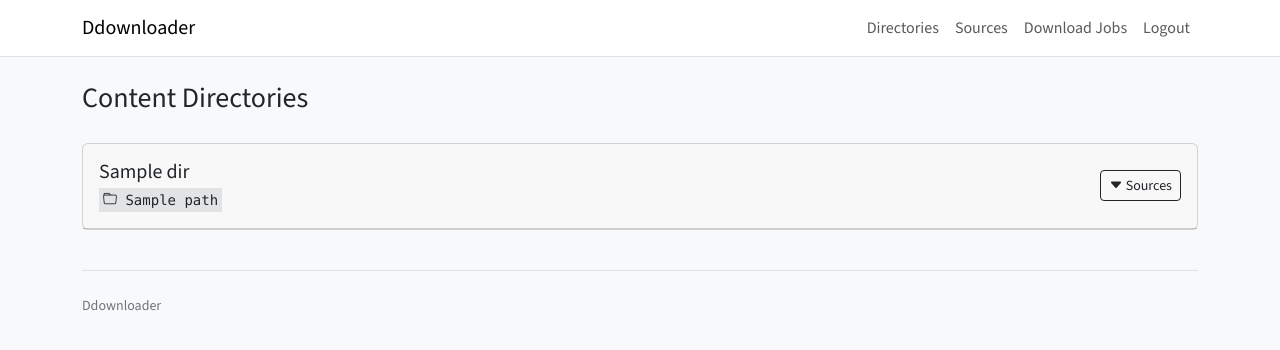
After one commit to giobyte8/ddownloader, a Python web app: template ddownloader/web/templates/directories/index.html in a window 1280 px wide. The commit adds this page. Shown: the top 350 px of the page. Run offline with Jinja, Linux system fonts and the light colour scheme; the template is opened without the code that fills it: most values are stand-ins (such as "Sample title", 1, 10 or a date in 2020).

Commit message:
Implement directories listing and sources display

```diff
--- a/ddownloader/web/app.py
+++ b/ddownloader/web/app.py
@@ -2,9 +2,10 @@ import logging
 from datetime import timedelta
 from quart import Quart
 from ddownloader import config as cfg
+from .auth_app import auth_app
 from .api_hooks import hooks_api
 from .app_sources import sources_app
-from .auth_app import auth_app
+from .directories.app import directories_app
 
 
 logger = logging.getLogger(__name__)
@@ -22,9 +23,10 @@ app.config["SESSION_COOKIE_SAMESITE"] = "Lax"
 app.config["SESSION_COOKIE_SECURE"] = cfg.app_env() in ["prod", "production"]
 app.config["SESSION_COOKIE_HTTPONLY"] = True
 
+app.register_blueprint(auth_app)
 app.register_blueprint(hooks_api, url_prefix="/api/hooks")
 app.register_blueprint(sources_app, url_prefix="/sources")
-app.register_blueprint(auth_app)
+app.register_blueprint(directories_app, url_prefix="/directories")
 
 
 @app.route("/ping")
--- a/ddownloader/web/templates/base.html
+++ b/ddownloader/web/templates/base.html
@@ -64,6 +64,11 @@
         <div class="collapse navbar-collapse" id="navbarNav">
           <ul class="navbar-nav ms-auto">
             <li class="nav-item">
+              <a class="nav-link" href="/directories/">
+                Directories
+              </a>
+            </li>
+            <li class="nav-item">
               <a class="nav-link" href="/sources/">
                 Sources
               </a>
--- /dev/null
+++ b/ddownloader/web/templates/directories/index.html
@@ -0,0 +1,118 @@
+{% extends "base.html" %}
+
+{% block title %}Directories{% endblock %}
+
+{% block content %}
+  <header class="mb-2 mb-sm-4">
+    <div class="row">
+      <div class="col-12 col-sm-6">
+        <h1 class="h3 mb-1">Content Directories</h1>
+      </div>
+    </div>
+  </header>
+
+  <div class="row">
+    {% for dir in directories %}
+      <div class="col-12 mb-3">
+
+        <div class="card">
+          <div class="card-header py-3 d-flex justify-content-between align-items-center">
+            <div>
+              <h5 class="card-title mb-1">{{ dir.name }}</h5>
+              <span class="font-monospace bg-secondary-subtle p-1">
+                <i class="bi bi-folder"></i>
+                {{ dir.path }}
+              </span>
+            </div>
+
+            <button class="btn btn-sm btn-outline-dark"
+              type="button"
+              data-bs-toggle="collapse"
+              data-bs-target="#sources-{{ dir.path|replace('/', '-') }}">
+              <i class="bi bi-caret-down-fill"></i>
+              Sources
+            </button>
+          </div>
+
+          <div class="collapse" id="sources-{{ dir.path|replace('/', '-') }}">
+            <div class="card-body">
+              <div class="card-text">
+
+                <!-- Directory sources -->
+                {% for src in dir.sources %}
+                <div class="row {% if not loop.last %}pb-3 border-bottom{% endif %}">
+
+                  <!-- URL -->
+                  <div class="col-12 col-lg-6 col-xl-7 mb-2 mb-lg-0">
+                    <a class="text-reset" href="{{ src.url }}" target="_blank">
+                      {{ src.url }}
+                    </a>
+                  </div>
+
+                  <!-- Schedule -->
+                  <div class="col-5 col-md-4 col-lg-2">
+                    {% if src.download_schedule %}
+                      <i class="bi bi-calendar-week"></i>
+                      <span>&nbsp;{{ src.download_schedule_description }}</span>
+
+                      <br/>
+                      <span class="font-monospace bg-secondary-subtle px-1 small">
+                        {{ src.download_schedule }}
+                      </span>
+                    {% else %}
+                      <i class="text-secondary fst-italic">No schedule</i>
+                    {% endif %}
+                  </div>
+
+                  <!-- Next Download -->
+                  <div class="col-5 col-md-4 col-lg-2">
+                    <i class="bi bi-save2"></i>
+                    <span>&nbsp;</span>
+                    {% if src.job_next_run_time %}
+                      <time
+                        class="rel-time"
+                        datetime="{{ src.job_next_run_time.isoformat() }}"
+                      >
+                        {{ src.job_next_run_time }}
+                      </time>
+
+                      <br>
+                      <time
+                        class="fm-datetime text-secondary fst-italic"
+                        datetime="{{ src.job_next_run_time.isoformat() }}"
+                      >
+                        {{ src.job_next_run_time }}
+                      </time>
+                    {% else %}
+                      <span>Next download</span><br>
+                      <span class="text-secondary">- - -</span>
+                    {% endif %}
+                  </div>
+
+                  <!-- Actions -->
+                  <div class="col-2 col-md-4 col-lg-2 col-xl-1 pt-1 text-end">
+
+                    <!-- Download now -->
+                    <form action="{{ url_for('sources.download_immediately', src_id=src.id) }}"
+                          method="post"
+                          class="d-inline"
+                          onsubmit="this.querySelector('button[type=submit]').disabled=true">
+                      <button class="btn btn-sm btn-dark" type="submit">
+                        <i class="bi bi-save2-fill"></i>
+                        <span class="d-none d-md-inline ms-1">Now</span>
+                      </button>
+                    </form>
+                  </div>
+                </div>
+
+                {% endfor %}
+
+              </div>
+            </div>
+          </div>
+        </div>
+      </div>
+    {% endfor %}
+  </div>
+
+{% endblock %}
```
Also changed, not shown: ddownloader/dao/http_gallery_source_dao.py (+7 -4 lines), ddownloader/models.py (+48 -20 lines), ddownloader/services/directories.py (added, +17 -0 lines), ddownloader/web/directories/app.py (added, +14 -0 lines).
